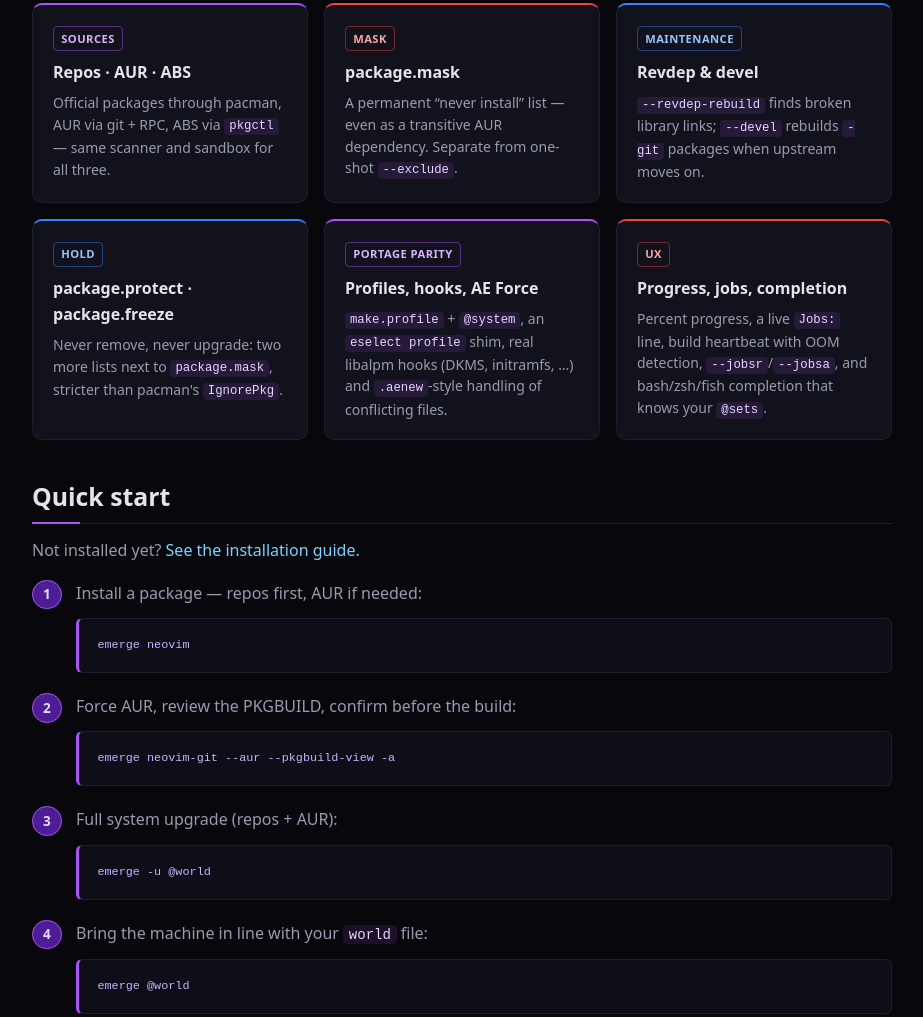
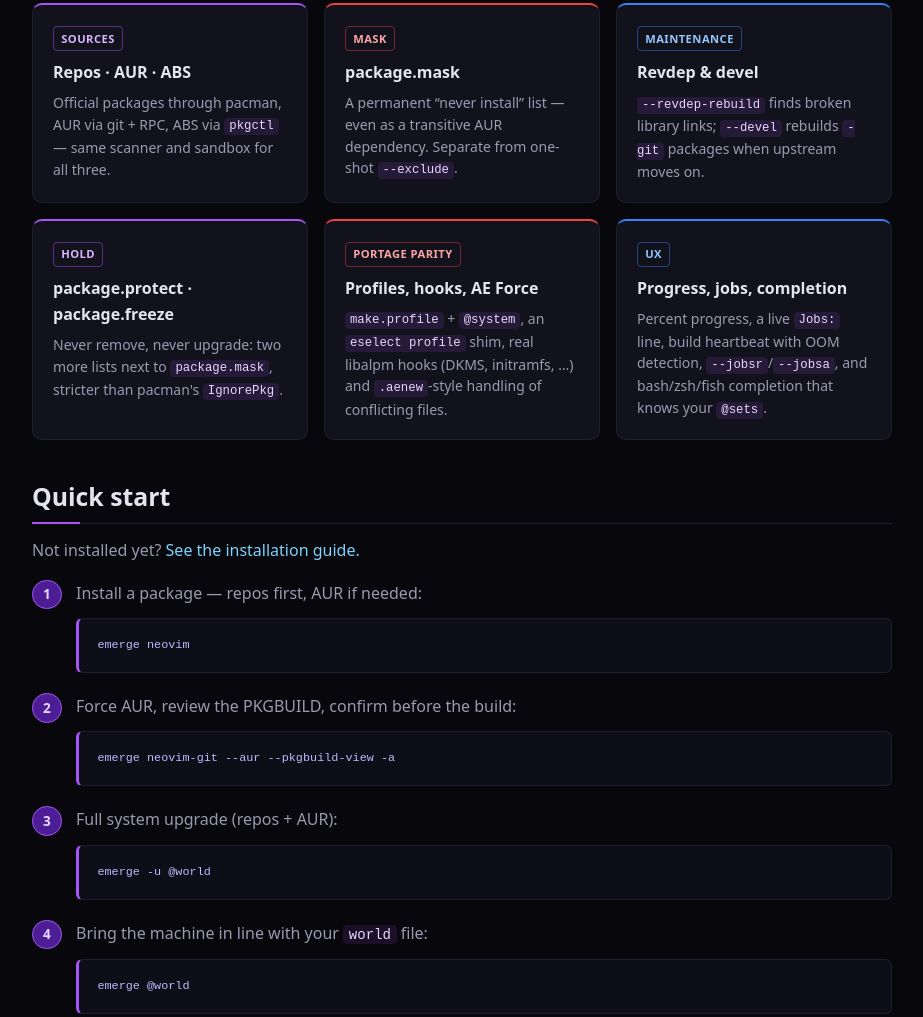
Before and after one commit to Undercat037/aura-emerge, a plain HTML site: page index.html in a window 1280 px wide. Shown: the part 818-1835 px from the top of the page, without its empty margins (288-1211 px from the left). Drawn offline with Linux system fonts and the light colour scheme.

Commit message:
colors fix

```diff
--- a/index.html
+++ b/index.html
@@ -210,8 +210,8 @@
                 <code>--devel</code> пересобирает пакеты <code>-git</code>, когда upstream ушёл вперёд.
               </p>
             </article>
-            <article class="feature-card blue">
-              <span class="tag tag-blue">Hold</span>
+            <article class="feature-card purple">
+              <span class="tag tag-purple">Hold</span>
               <h3>package.protect · package.freeze</h3>
               <p class="lang-block" data-lang-block="en">
                 Never remove, never upgrade: two more lists next to <code>package.mask</code>,
@@ -226,8 +226,8 @@
                 строже, чем <code>IgnorePkg</code> в pacman.
               </p>
             </article>
-            <article class="feature-card purple">
-              <span class="tag tag-purple">Portage parity</span>
+            <article class="feature-card red">
+              <span class="tag tag-red">Portage parity</span>
               <h3 class="lang-block" data-lang-block="en">Profiles, hooks, AE Force</h3>
               <h3 class="lang-block" data-lang-block="ua" hidden>Профілі, хуки, AE Force</h3>
 <h3 class="lang-block" data-lang-block="ru" hidden>Профили, хуки, AE Force</h3>
@@ -244,8 +244,8 @@
                 настоящие хуки libalpm (DKMS, initramfs, …) и обработка конфликтующих файлов в стиле <code>.aenew</code>.
               </p>
             </article>
-            <article class="feature-card red">
-              <span class="tag tag-red">UX</span>
+            <article class="feature-card blue">
+              <span class="tag tag-blue">UX</span>
               <h3 class="lang-block" data-lang-block="en">Progress, jobs, completion</h3>
               <h3 class="lang-block" data-lang-block="ua" hidden>Прогрес, jobs, автодоповнення</h3>
 <h3 class="lang-block" data-lang-block="ru" hidden>Прогресс, jobs, автодополнение</h3>
@@ -726,8 +726,6 @@
             </li>
             <li>
               <a href="https://aur.archlinux.org/packages/aura-emerge" target="_blank" rel="noopener">AUR: aura-emerge</a>
-              ·
-              <a href="https://aur.archlinux.org/packages/aura-emerge-git" target="_blank" rel="noopener">aura-emerge-git</a>
             </li>
             <li>
               <a href="docs.html" data-i18n="nav_docs">Docs</a>
```
